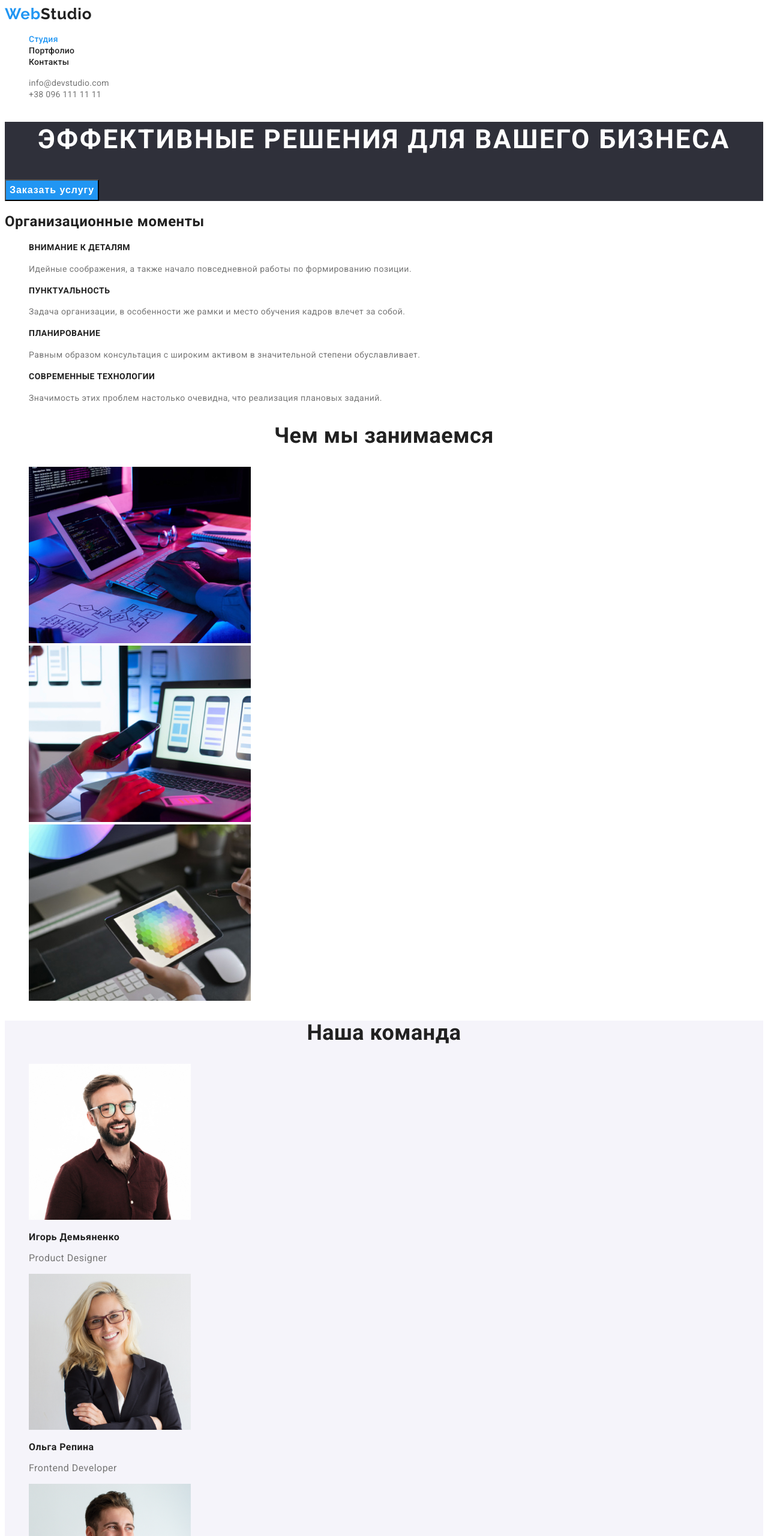
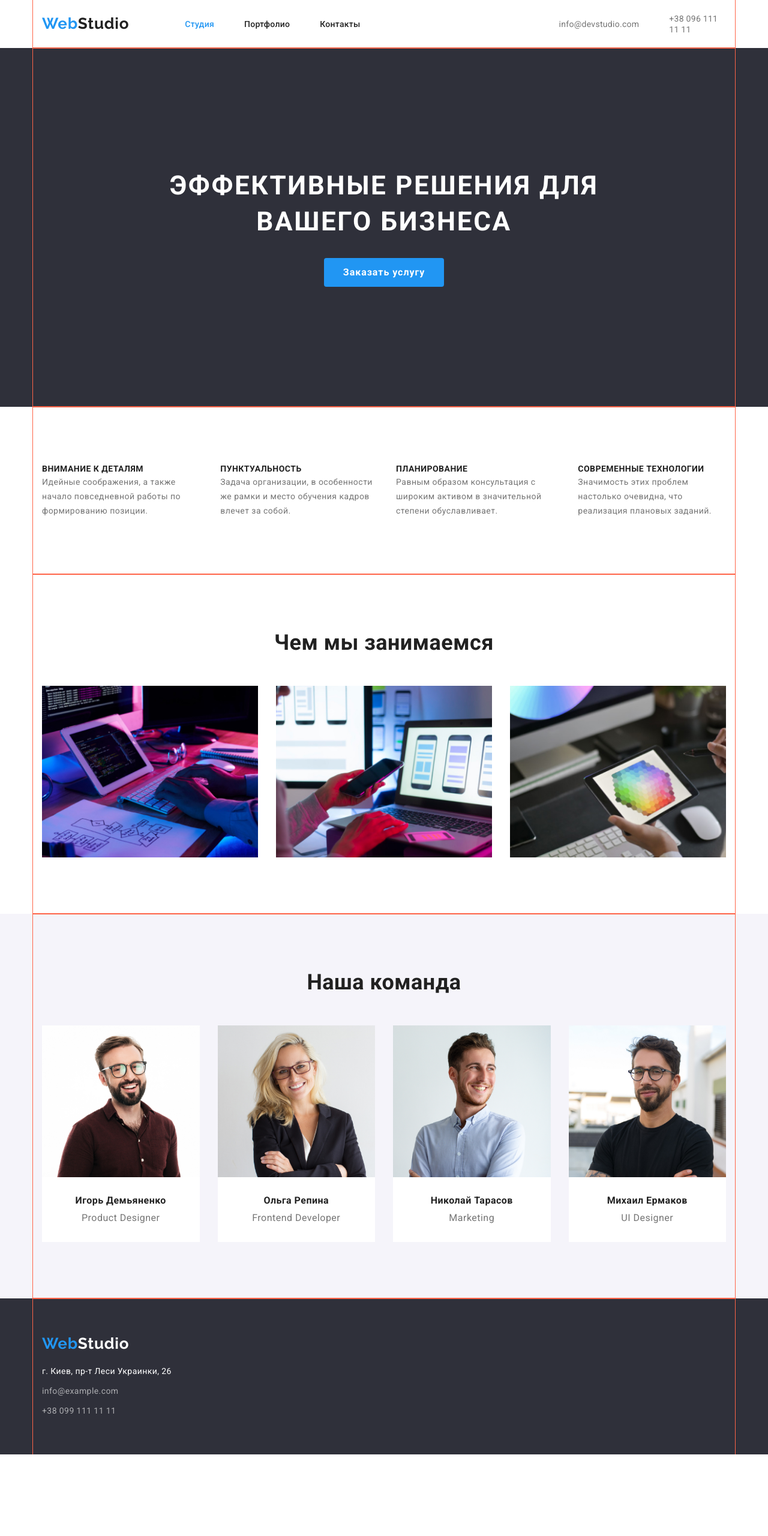
Before and after one commit to Petr986/goit-markup-hw-06, a plain HTML site: page index.html in a window 1280 px wide. Shown: the top 2560 px of the page at 60% size. After the commit the page ends 2424 px from the top, so only its background shows below. Drawn offline with nearby package versions, Linux system fonts and the light colour scheme.

Commit message:
homework

```diff
--- a/css/styles.css
+++ b/css/styles.css
@@ -11,26 +11,75 @@
 }
 
 body {
-  background-color: #ffffff;
-  color: var(--title-text-color);
-
   font-family: Roboto, serif;
   letter-spacing: 0.03em;
+
+  background-color: var(--white-color);
+  color: var(--title-text-color);
+}
+
+.section {
+  padding-top: 94px;
+  padding-bottom: 94px;
+}
+
+h1,
+h2,
+h3,
+h4,
+h5,
+h6,
+p {
+  margin-top: 0;
+  margin-bottom: 0;
+}
+
+img {
+  display: block;
+  max-width: 100%;
+  height: auto;
+}
+
+.container {
+  margin-left: auto;
+  margin-right: auto;
+  width: 1170px;
+  padding-left: 15px;
+  padding-right: 15px;
+
+  outline: 1px solid tomato;
 }
 
 .list {
   list-style: none;
+  padding-left: 0;
+  margin-top: 0;
+  margin-bottom: 0;
 }
 
 /* блок header */
 
+.header {
+  background: var(--white-color);
+}
+
+.container-header {
+  display: flex;
+  align-items: center;
+}
+
+.header-logo {
+  margin: 24px 93px 25px 0;
+}
+
 .logo {
-  color: #212121;
   font-family: Raleway, cursive;
   font-size: 26px;
   line-height: 1.2;
   letter-spacing: 0.03em;
   text-decoration: none;
+
+  color: #212121;
 }
 
 .logo-web {
@@ -41,15 +90,19 @@ body {
   color: #212121;
 }
 
-/* site-nav */
+.site-nav {
+  display: flex;
+  align-items: center;
+}
 
 .site-nav .link {
-  color: var(--title-text-color);
   font-weight: 500;
   font-size: 14px;
   line-height: 1.14;
   letter-spacing: 0.02em;
   text-decoration: none;
+
+  color: var(--title-text-color);
 }
 
 .site-nav .link:hover,
@@ -61,20 +114,27 @@ body {
   color: var(--accent-color);
 }
 
-/* .site-nav .current:active {
-  color: var(--accent-color);
-} */
-/*
-.current {
-  color: #2196f3;
-} */
+.nav-item:not(:last-child) {
+  margin-right: 50px;
+}
+
+.header-wrapper {
+  display: flex;
+  align-items: center;
+  margin-left: 331px;
+}
+
+.site-item {
+  margin-right: 50px;
+}
 
 .site-adress {
-  color: var(--primary-text-color);
   font-size: 14px;
   line-height: 1.14;
   letter-spacing: 0.02em;
   text-decoration: none;
+
+  color: var(--primary-text-color);
 }
 
 .site-adress:hover,
@@ -85,32 +145,51 @@ body {
 /* блок main */
 
 .hero-title {
-  color: var(--title-text-color);
+  padding-bottom: 50px;
+
   font-weight: 700;
   font-size: 36px;
   line-height: 1.16;
   text-align: center;
+
+  color: var(--title-text-color);
 }
 
 /*  блок заказа услуги */
 
-.container-service {
+.service {
   background-color: #2f303a;
 }
 
 .el-title {
-  color: var(--white-color);
+  padding: 106px 135px 30px 135px;
+
   font-weight: 900;
   font-size: 44px;
   line-height: 1.36;
   text-align: center;
   letter-spacing: 0.06em;
   text-transform: uppercase;
+
+  color: var(--white-color);
+}
+
+.service-button {
+  display: flex;
+  justify-content: center;
+
+  padding-bottom: 106px;
 }
 
 .btn {
-  color: var(--white-color);
-  background-color: var(--accent-color);
+  display: inline-block;
+  border: 1px solid transparent;
+  border-radius: 4px;
+  min-width: 200px;
+  padding: 8px 30px;
+  /* margin-left: auto;
+  margin-right: auto; */
+
   font-weight: 700;
   font-size: 16px;
   line-height: 1.87;
@@ -118,55 +197,113 @@ body {
   text-align: center;
   letter-spacing: 0.06em;
   cursor: pointer;
+
+  color: var(--white-color);
+  background-color: var(--accent-color);
 }
 
 /* блок Организационные моменты */
 
-.feature-list .title {
+.organization-list {
+  display: flex;
+  align-items: center;
+}
+
+.organization-item:not(:last-child) {
+  margin-right: 30px;
+}
+
+.organization-title {
   font-weight: 700;
   font-size: 14px;
   line-height: 1.42;
   text-transform: uppercase;
 }
 
-.feature-list .text {
-  color: var(--primary-text-color);
+.organization-text {
   font-size: 14px;
   line-height: 1.71;
+
+  color: var(--primary-text-color);
 }
 
 /* блок Чем мы занимаемся */
 
+.classes-list {
+  display: flex;
+  align-items: center;
+}
+
+.classes-item:not(:last-child) {
+  margin-right: 30px;
+}
+
 /* блок наша команда */
 
-.container-team {
+.team {
   background-color: #f5f4fa;
 }
 
-.team-list .title {
-  color: var(--title-text-color);
+.team-list {
+  display: flex;
+  align-items: center;
+}
+
+.team-item {
+  background: var(--white-color);
+}
+
+.team-item:not(:last-child) {
+  margin-right: 30px;
+}
+
+.hero-name {
+  padding: 30px 0 10px 0;
+
   font-weight: 700;
   font-size: 16px;
   line-height: 1.18;
+  text-align: center;
+
+  color: var(--title-text-color);
 }
 
-.team-list .text {
-  color: var(--primary-text-color);
+.hero-text {
+  padding-bottom: 30px;
   font-size: 16px;
   line-height: 1.18;
+  text-align: center;
+
+  color: var(--primary-text-color);
 }
 
 /* блок из портфолио, оформление кнопок */
 
+.gallery-list {
+  display: flex;
+  justify-content: center;
+  padding-bottom: 50px;
+}
+
+.gallery-button:not(:last-child) {
+  margin-right: 8px;
+}
+
 .promo-btns {
-  background-color: #f5f4fa;
-  color: var(--title-text-color);
+  display: inline-block;
+  border: 1px solid transparent;
+  border-radius: 4px;
+  padding: 4px 20px;
+
   font-family: Roboto, cursive;
   font-weight: 500;
   font-size: 16px;
   line-height: 1.63;
   text-align: center;
   cursor: pointer;
+
+  background-color: #f5f4fa;
+  color: var(--title-text-color);
 }
 
 .promo-btns:hover,
@@ -175,18 +312,33 @@ body {
   background-color: var(--accent-color);
 }
 
-.gallery-list .title {
-  color: var(--title-text-color);
+.gallery-menu {
+  display: flex;
+  flex-wrap: wrap;
+  justify-content: space-between;
+}
+
+.gallery-title {
+  padding-top: 20px;
+  padding-left: 24px;
+
   font-weight: 700;
   font-size: 18px;
   line-height: 2;
   letter-spacing: 0.06em;
+
+  color: var(--title-text-color);
 }
 
-.gallery-list .text {
-  color: var(--primary-text-color);
+.gallery-text {
+  padding-top: 4px;
+  padding-bottom: 20px;
+  padding-left: 24px;
+
   font-size: 16px;
   line-height: 1.88;
+
+  color: var(--primary-text-color);
 }
 
 /* блок футер */
@@ -195,52 +347,53 @@ body {
   background-color: #2f303a;
 }
 
+.footer-container {
+  display: flex;
+  flex-direction: column;
+  padding-top: 60px;
+  padding-bottom: 60px;
+}
+
+.footer-logo {
+  padding-bottom: 20px;
+}
+
 .page-logo {
-  color: var(--white-color);
   font-family: Raleway, cursive;
   font-weight: 700;
   font-size: 26px;
   line-height: 1.19;
   letter-spacing: 0.03em;
   text-decoration: none;
+
+  color: var(--white-color);
+}
+
+.footer-adress:not(:last-child) {
+  margin-bottom: 9px;
 }
 
 .page-card {
-  color: var(--white-color);
   font-size: 14px;
   font-style: normal;
   line-height: 1.71;
   letter-spacing: 0.03em;
   text-decoration: none;
+
+  color: var(--white-color);
 }
 
 .page-adress {
-  color: rgba(255, 255, 255, 0.6);
   font-size: 14px;
   font-style: normal;
   line-height: 1.71;
   letter-spacing: 0.03em;
   text-decoration: none;
+
+  color: rgba(255, 255, 255, 0.6);
 }
 
 .page-adress:hover,
 .page-adress:focus {
   color: var(--accent-color);
 }
-
-.social-links .link {
-  color: teal;
-}
-
-.social-links .link:hover,
-.social-links .link:focus {
-  color: orange;
-}
-
-.social-links .link:active {
-  color: red;
-}
-
-.social-links .link:visited {
-  color: green;
-}
--- a/index.html
+++ b/index.html
@@ -7,165 +7,175 @@
     <title>WebStudio</title>
     <link href="https://fonts.googleapis.com/css2?family=Raleway:wght@700&family=Roboto:wght@400;500;700&display=swap"
         rel="stylesheet">
+    <link rel="stylesheet" href="node_modules/modern-normalize/modern-normalize.css">
     <link rel="stylesheet" href="./css/styles.css" />
 </head>
 <body>
-    <header>
-        <nav>
-            <a href="index.html" class="logo">
+    <header class="header">
+        <div class="container container-header">
+            <nav class="container-header">
+                <a href="index.html" class="header-logo logo">
                     <span class="logo-web">Web</span>Studio
                 </a>
                 <ul class="site-nav list">
-                <li>
+                    <li class="nav-item">
                         <a href="" class="link current">Студия</a>
                     </li>
-                <li>
+                    <li class="nav-item">
                         <a href="./portfolio.html" class="link">Портфолио</a>
                     </li>
-                <li>
+                    <li class="nav-item">
                         <a href="" class="link">Контакты</a>
                     </li>
                 </ul>
             </nav>
-        <ul class="list">
-            <li>
+            <ul class="header-wrapper list">
+                <li class="site-item">
                     <a href="mailto:info@devstudio.com" class="site-adress">info@devstudio.com</a>
                 </li>
                 <li>
                     <a href="tel:+380961111111" class="site-adress">+38 096 111 11 11</a>
                 </li>
             </ul>
+        </div>
     </header>
     <main>
         <!--Заказ услуги-->
-        <section class="container-service">
+        <section class="service">
+            <div class="container section">
                 <h1 class="el-title">
                     Эффективные решения для вашего бизнеса
                 </h1>
+                <div class="service-button">
                     <button type="button" class="btn">Заказать услугу</button>
+                </div>
+            </div>
         </section>
         <!--Организационные моменты-->
-        <section class="container-organization">
-            <h2>Организационные моменты</h2>
-            <ul class="feature-list list">
-                <li>
-                    <h3 class="title">
+        <section class="organization">
+            <div class="container section">
+                <h2 hidden>Организационные моменты</h2>
+                <ul class="organization-list list">
+                    <li class="organization-item">
+                        <h3 class="organization-title">
                             Внимание к деталям
                         </h3>
-                    <p class="text">
+                        <p class="organization-text">
                             Идейные соображения, а также начало повседневной работы по формированию позиции.
                         </p>
                     </li>
-                <li>
-                    <h3 class="title">
+                    <li class="organization-item">
+                        <h3 class="organization-title">
                             Пунктуальность
                         </h3>
-                    <p class="text">
+                        <p class="organization-text">
                             Задача организации, в особенности же рамки и место обучения кадров влечет за собой.
                         </p>
                     </li>
-                <li>
-                    <h3 class="title">
+                    <li class="organization-item">
+                        <h3 class="organization-title">
                             Планирование
                         </h3>
-                    <p class="text">
+                        <p class="organization-text">
                             Равным образом консультация с широким активом в значительной степени обуславливает.
                         </p>
                     </li>
-                <li>
-                    <h3 class="title">
+                    <li class="organization-item">
+                        <h3 class="organization-title">
                             Современные технологии
                         </h3>
-                    <p class="text">
+                        <p class="organization-text">
                             Значимость этих проблем настолько очевидна, что реализация плановых заданий.
                         </p>
                     </li>
                 </ul>
+            </div>
         </section>
         <!--Чем мы занимаемся-->
-        <section class="container-classes">
-            <h2 class="hero-title">
+        <section class="classes">
+            <div class="container section">
+                <h2 class="hero-title classes-title">
                     Чем мы занимаемся
                 </h2>
-            <ul class="list">
-                <li>
+                <ul class="classes-list list">
+                    <li class="classes-item">
                         <img src="./img/studio/keyboard.jpg" alt="картинка с клавиатурой" width="370">
                     </li>
-                <li>
+                    <li class="classes-item">
                         <img src="./img/studio/notebook.jpg" alt="картинка с ноутбуком" width="370">
                     </li>
-                <li>
+                    <li class="classes-item">
                         <img src="./img/studio/tablet.jpg" alt="картинка с планшетом" width="370">
                     </li>
                 </ul>
+            </div>
         </section>
         <!--Наша команда-->
-        <section class="container-team">
+        <section class="team">
+            <div class="container section">
                 <h2 class="hero-title">Наша команда</h2>
                 <ul class="team-list list">
-                <li>
+                    <li class="team-item">
                         <img src="./img/studio/igor.jpg" alt="фото Игоря" width="270">
-                    <h3 class="title">
+                        <h3 class="hero-name">
                             Игорь Демьяненко
                         </h3>
-                    <p class="text">
+                        <p class="hero-text">
                             Product Designer
                         </p>
                     </li>
-                <li>
+                    <li class="team-item">
                         <img src="./img/studio/olga.jpg" alt="фото Ольги" width="270">
-                    <h3 class="title">
+                        <h3 class="hero-name">
                             Ольга Репина
                         </h3>
-                    <p class="text">
+                        <p class="hero-text">
                             Frontend Developer
                         </p>
                     </li>
-                <li>
+                    <li class="team-item">
                         <img src="./img/studio/nikolay.jpg" alt="фото Николая" width="270">
-                    <h3 class="title">
+                        <h3 class="hero-name">
                             Николай Тарасов
                         </h3>
-                    <p class="text">
+                        <p class="hero-text">
                             Marketing
                         </p>
                     </li>
-                <li>
+                    <li class="team-item">
                         <img src="./img/studio/michail.jpg" alt="фото Михаила" width="270">
-                    <h3 class="title">
+                        <h3 class="hero-name">
                             Михаил Ермаков
                         </h3>
-                    <p class="text">
+                        <p class="hero-text">
                             UI Designer
                         </p>
                     </li>
                 </ul>
+            </div>
         </section>
     </main>
     <footer class="page-footer">
-        <a href="index.html" class="page-logo">
+        <div class="container footer-container">
+            <a href="index.html" class="page-logo footer-logo">
                 <span class="logo-web">Web</span>Studio
             </a>
             <address>
                 <ul class="list">
-                <li>
+                    <li class="footer-adress">
                         <a href="/" class="page-card">
                             г. Киев, пр-т Леси Украинки, 26
                         </a>
                     </li>
-                <li>
+                    <li class="footer-adress">
                         <a href="mailto:info@example.com" class="page-adress">info@example.com</a>
                     </li>
-                <li>
+                    <li class="footer-adress">
                         <a href="tel:+380991111111" class="page-adress">+38 099 111 11 11</a>
                     </li>
                 </ul>
             </address>
+        </div>
     </footer>
-    <ul class="social-links">
-        <li><a href="https://twitter.com" class="links">Twitter</a></li>
-        <li><a href="https://www.instagram.com" class="links">Instagram</a></li>
-        <li><a href="https://www.facebook.com" class="links">Facebook</a></li>
-    </ul>
 </body>
 </html>
```
Also changed, not shown: portfolio.html (+57 -50 lines). Lines whose indentation alone changed are shown as unchanged.
